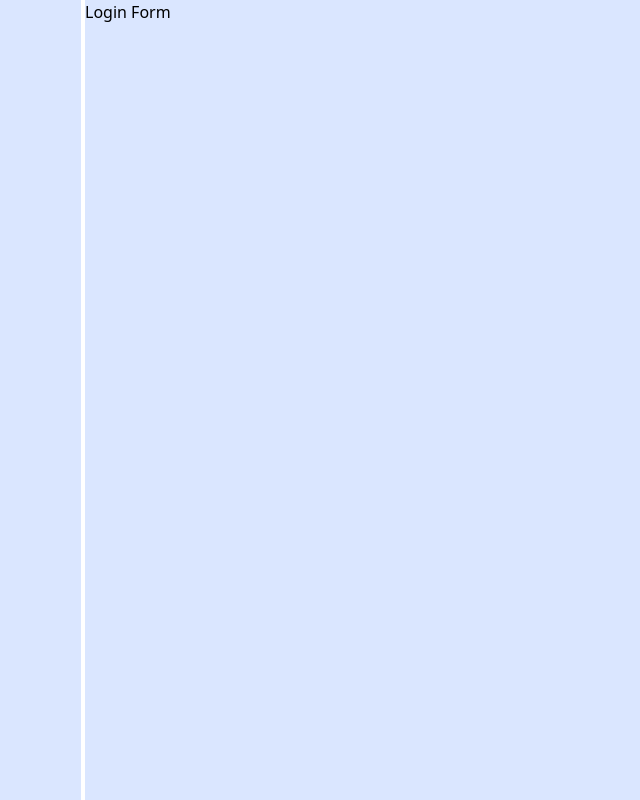
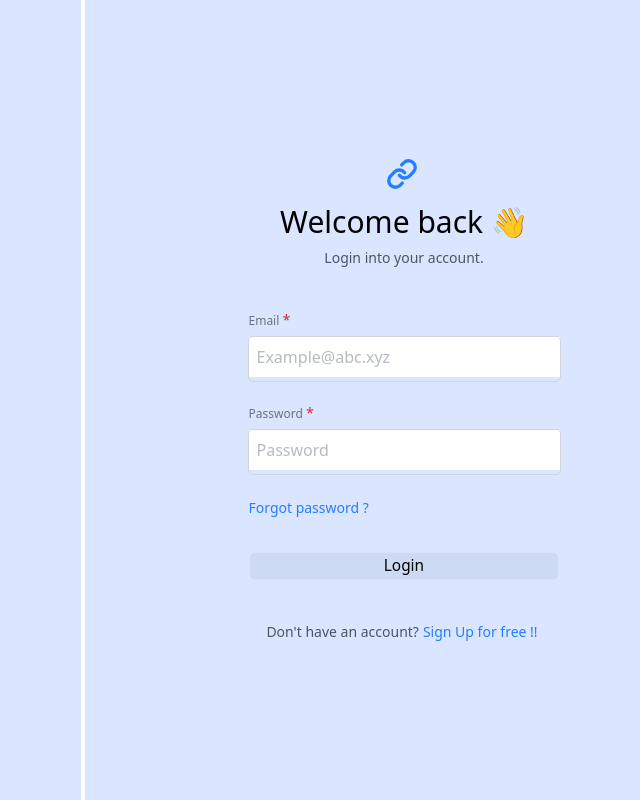
Before and after one commit to Mahesh-Uppunuthula/Linklytic-App, a React (Vite) app: page / in a window 1280 px wide. Both pictures are taken after a click on the button "Log in". Shown: the whole page, without its empty margins (557-1197 px from the left). Built offline with nearby package versions, Linux system fonts and the light colour scheme.

Commit message:
Added Login, Signup Pages and respective form validations

```diff
--- a/src/Pages/Login.tsx
+++ b/src/Pages/Login.tsx
@@ -1,7 +1,110 @@
+import { useState } from "react";
+import Button from "../Components/Button/Button";
+import TextField from "../Components/TextField/TextField";
+import Field from "../Components/Field/Field";
+import Brand from "../Components/Brand/Brand";
+import Link from "../Components/Button/Link";
+import { useNavigate } from "react-router-dom";
+
+const FIELDS = {
+  EMAIL: "email",
+  password: "password",
+};
+
 function Login() {
+  const navigate = useNavigate();
+  const [formData, setFormData] = useState({
+    email: "",
+    password: "",
+  });
+
+  const canSubmit =
+    formData.email.trim().length !== 0 && formData.password.trim().length !== 0;
+
+  function loginUser() {
+    // axios post request
+    navigate("/dashboard");
+  }
+
+  const handleFormSubmit = (event: React.FormEvent) => {
+    event.preventDefault();
+    if (!canSubmit) return;
+    loginUser();
+  };
+
+  const handleOnChange = (field: string, value: String) => {
+    setFormData((prevState) => ({
+      ...prevState,
+      [field]: value,
+    }));
+  };
+
   return (
-    <div>Login Form</div>
-  )
+    <div className="w-full h-full flex flex-col justify-center place-items-center gap-[5%] ">
+      <div className="w-full flex flex-col place-items-center gap-2">
+        {/* TODO add brand and layouting in auth layout and outlet should be just the form */}
+        <Brand showText={false} size={32} />
+        <p className="text-3xl font-medium">Welcome back 👋</p>
+        <p className="text-center text-sm text-balance text-gray-600">
+          Login into your account.
+        </p>
+      </div>
+
+      <form
+        className="w-1/2 flex flex-col p-1 gap-2 "
+        onSubmit={handleFormSubmit}
+      >
+        <Field isRequired name="Email" />
+        <TextField
+          className="mb-1"
+          id="Email"
+          type="email"
+          placeholder="Example@abc.xyz"
+          value={formData.email}
+          onChange={(e: React.ChangeEvent<HTMLInputElement>) =>
+            handleOnChange(FIELDS.EMAIL, e.target.value)
+          }
+          errorMessage="Enter a valid email"
+        />
+        <Field isRequired name="Password" />
+        <TextField
+          className="mb-1"
+          id="Password"
+          type="password"
+          placeholder="Password"
+          value={formData.password}
+          onChange={(e: React.ChangeEvent<HTMLInputElement>) =>
+            handleOnChange(FIELDS.password, e.target.value)
+          }
+        />
+        <div className="flex place-items-center gap-2 mb-7">
+          <span className="text-gray-600 text-sm">
+            <Link
+              to={"/forgot-password"}
+              className="text-primary-regular font-medium"
+            >
+              Forgot password ?
+            </Link>
+          </span>
+        </div>
+        <Button
+          disabled={!canSubmit}
+          className="w-[90%] flex justify-center place-items-center mx-auto"
+          appearance="primary"
+          type="submit"
+        >
+          Login
+        </Button>
+      </form>
+
+      <div className="text-gray-600 text-sm">
+        <span>Don't have an account?</span>
+        <span className="text-primary-regular mx-1 font-medium">
+          <Link to={"/signup"}>Sign Up for free !!</Link>
+        </span>
+      </div>
+    </div>
+  );
 }
 
-export default Login
+export default Login;
--- a/src/Pages/Signup.tsx
+++ b/src/Pages/Signup.tsx
@@ -1,7 +1,177 @@
+import { ChangeEvent, useState } from "react";
+import Button from "../Components/Button/Button";
+import TextField from "../Components/TextField/TextField";
+import Field from "../Components/Field/Field";
+import Brand from "../Components/Brand/Brand";
+import { PASSWORD_REGEX } from "../constants";
+import Link from "../Components/Button/Link";
+import { useNavigate } from "react-router-dom";
+
+const FIELDS = {
+  NAME: "name",
+  EMAIL: "email",
+  password: "password",
+  confirmPassword: "confirmPassword",
+  AGREED_TO_TERMS_CONDITIONS: "agreedToTermAndConditions",
+};
+
 function Signup() {
+  const navigate = useNavigate();
+  const [formData, setFormData] = useState({
+    name: "",
+    email: "",
+    password: "",
+    confirmPassword: "",
+    agreedToTermAndConditions: false,
+  });
+
+  const isPasswordMatching =
+    formData.password.length !== 0 &&
+    formData.confirmPassword.length !== 0 &&
+    formData.password === formData.confirmPassword;
+
+  const canSubmit =
+    formData.name.trim().length !== 0 &&
+    formData.email.trim().length !== 0 &&
+    formData.password.trim().length !== 0 &&
+    formData.confirmPassword.trim().length !== 0 &&
+    formData.agreedToTermAndConditions &&
+    isPasswordMatching;
+
+  function signupUser() {
+    // axios post request
+    navigate("/welcome-page");
+  }
+
+  const handleFormSubmit = (event: React.FormEvent) => {
+    event.preventDefault();
+    if (!canSubmit) return;
+    signupUser();
+  };
+
+  const handleOnChange = (field: string, value: String | boolean) => {
+    setFormData((prevState) => ({
+      ...prevState,
+      [field]: value,
+    }));
+  };
+
   return (
-    <div>Signup</div>
-  )
+    <div className="w-full h-full flex flex-col justify-center place-items-center gap-[5%] ">
+      <div className="w-full flex flex-col place-items-center gap-2">
+        {/* TODO add brand and layouting in auth layout and outlet should be just the form */}
+        <Brand showText={false} size={32} />
+        <p className="text-3xl font-medium">Sign up</p>
+        <p className="text-center text-sm text-balance text-gray-600">
+          Enter your details below to create your account and get started
+        </p>
+      </div>
+
+      <form
+        className="w-1/2 flex flex-col p-1 gap-2 "
+        onSubmit={handleFormSubmit}
+      >
+        <Field isRequired name="Name" />
+        <TextField
+          className="mb-1"
+          id="Name"
+          type="text"
+          placeholder="John Doe"
+          value={formData.name}
+          onChange={(e: React.ChangeEvent<HTMLInputElement>) =>
+            handleOnChange(FIELDS.NAME, e.target.value)
+          }
+        />
+        <Field isRequired name="Email" />
+        <TextField
+          className="mb-1"
+          id="Email"
+          type="email"
+          placeholder="Example@abc.xyz"
+          value={formData.email}
+          onChange={(e: React.ChangeEvent<HTMLInputElement>) =>
+            handleOnChange(FIELDS.EMAIL, e.target.value)
+          }
+          errorMessage="Enter a valid email"
+        />
+        <Field isRequired name="Password" />
+        <TextField
+          className="mb-1"
+          id="Password"
+          type="password"
+          placeholder="Password"
+          value={formData.password}
+          onChange={(e: React.ChangeEvent<HTMLInputElement>) =>
+            handleOnChange(FIELDS.password, e.target.value)
+          }
+          pattern={PASSWORD_REGEX}
+          errorMessage="Password must be minimum of 8 characters with atleast one capital, one small & one special character"
+          // messageAppearance="danger"
+        />
+        <Field isRequired name="Confirm password" />
+        <TextField
+          className="mb-1"
+          id="Confirm-Password"
+          type="password"
+          placeholder="Confirm password"
+          value={formData.confirmPassword}
+          onChange={(e: React.ChangeEvent<HTMLInputElement>) =>
+            handleOnChange(FIELDS.confirmPassword, e.target.value)
+          }
+          isInvalid={!isPasswordMatching && !!formData.confirmPassword}
+          // helperMessage={
+          //   isPasswordMatching
+          //     ? "Passwords match"
+          //     : !!formData.confirmPassword.length && !!formData.password.length
+          //     ? "Please make sure your passwords match"
+          //     : ""
+          // }
+          errorMessage="Please make sure your passwords match"
+          // messageAppearance={isPasswordMatching ? "success" : "default"}
+        />
+        <div className="flex place-items-center gap-2 mb-7">
+          <input
+            type="checkbox"
+            name=""
+            id=""
+            checked={formData.agreedToTermAndConditions}
+            onChange={(event: ChangeEvent<HTMLInputElement>) => {
+              console.log(event.target.checked, event.target.value);
+
+              handleOnChange(
+                FIELDS.AGREED_TO_TERMS_CONDITIONS,
+                event.target.checked
+              );
+            }}
+          />
+          <span className="text-gray-600 text-sm">
+            I agree to all{" "}
+            <Link
+              to={"/terms-conditions"}
+              className="text-primary-regular font-medium"
+            >
+              terms & conditions
+            </Link>
+          </span>
+        </div>
+        <Button
+          disabled={!canSubmit}
+          className="w-[90%] flex justify-center place-items-center mx-auto"
+          appearance="primary"
+          type="submit"
+        >
+          Sign up
+        </Button>
+      </form>
+
+      <div className="text-gray-600 text-sm">
+        <span>Already have an account?</span>
+        <span className="text-primary-regular mx-1 font-medium">
+          <Link to={"/login"}>Login here</Link>
+        </span>
+      </div>
+    </div>
+  );
 }
 
-export default Signup
+export default Signup;
--- a/src/constants.ts
+++ b/src/constants.ts
@@ -1,2 +1,4 @@
 export const BRAND_NAME = "brand";
-export const EMAIL_REGEX = /^[a-zA-Z0-9._%+-]+@[a-zA-Z0-9.-]+\.[a-zA-Z]{2,}$/
+export const EMAIL_REGEX = /^[a-zA-Z0-9._%+-]+@[a-zA-Z0-9.-]+\.[a-zA-Z]{2,}$/;
+export const PASSWORD_REGEX =
+  /^(?=.*?[A-Z])(?=.*?[a-z])(?=.*?[0-9])(?=.*?[#?!@$%^&*-]).{8,}$/;
```
